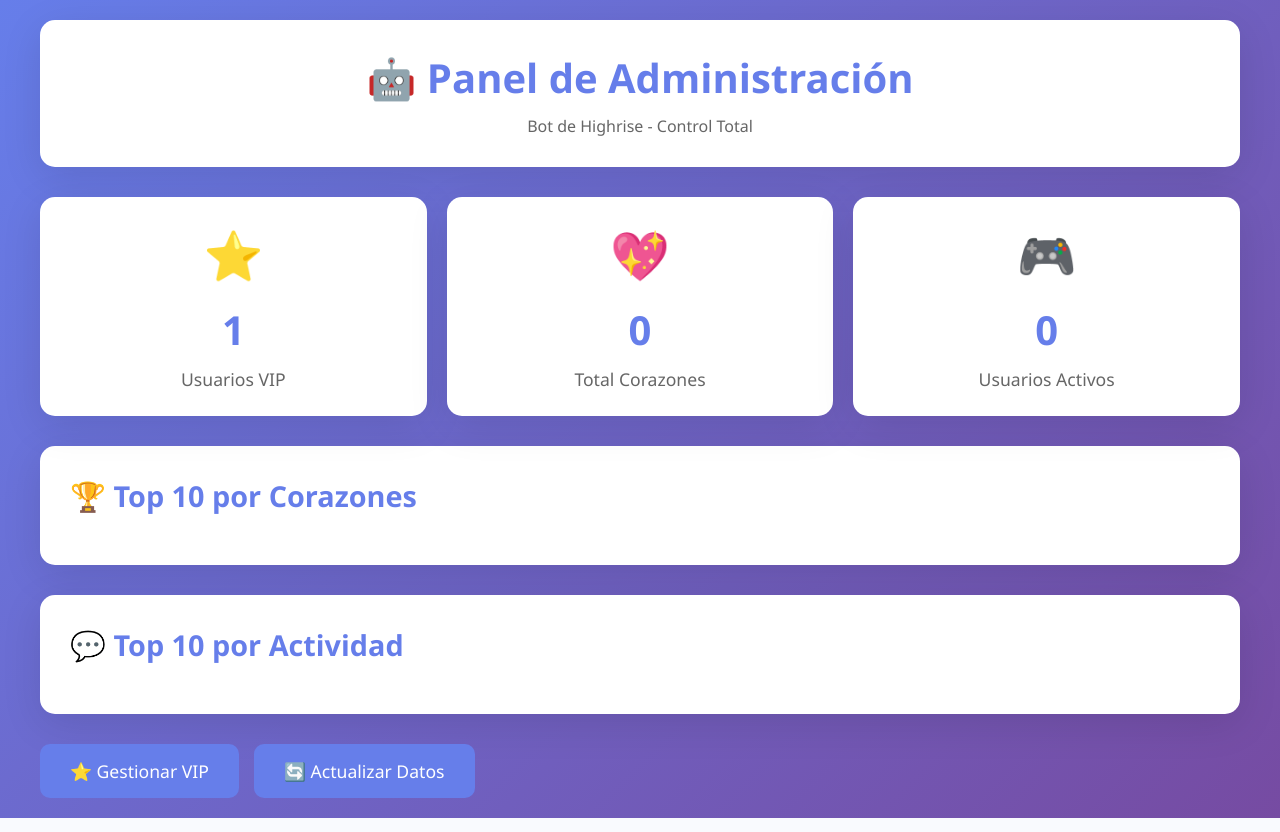
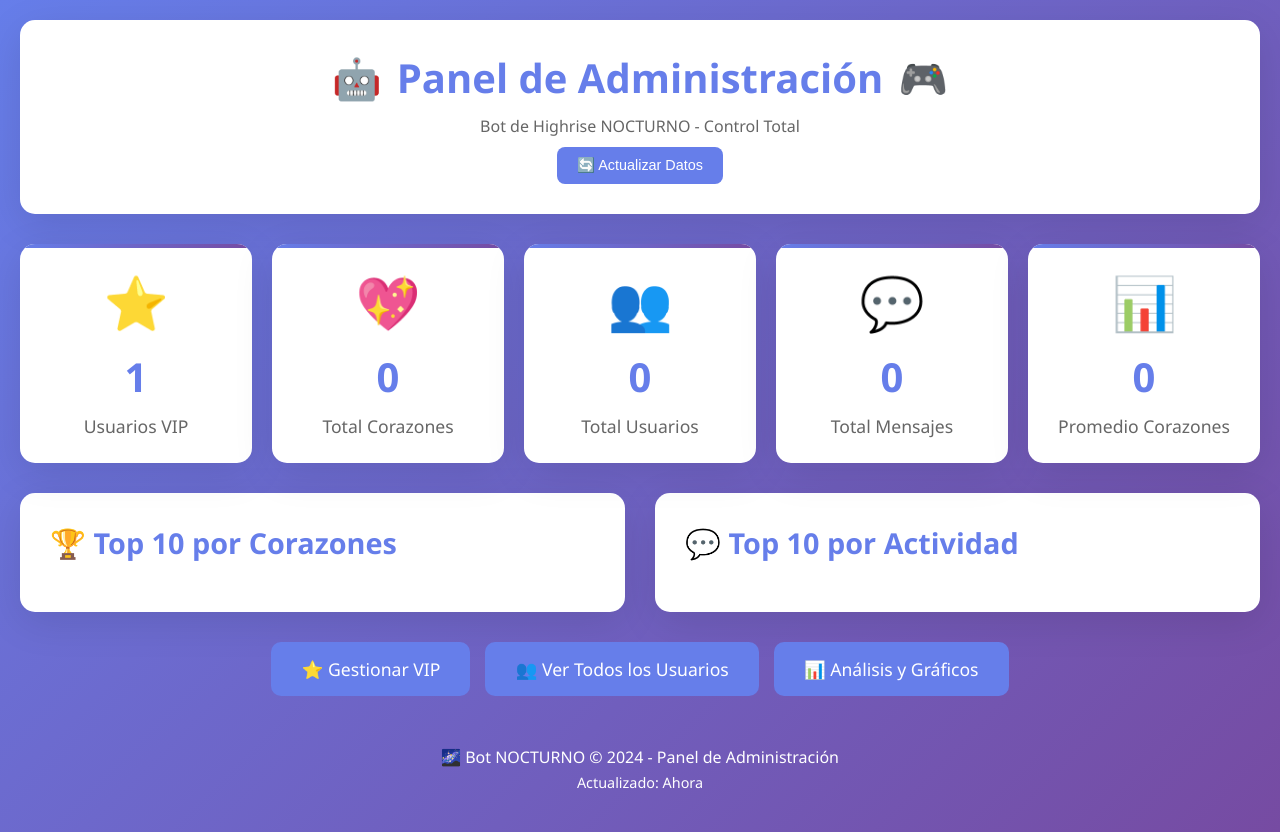
Before and after one commit to daikelcutino-spec/Leoparedes, a Flask app: page / in a window 1280 px wide. Run offline with Flask 3, Linux system fonts and the light colour scheme.

Commit message:
Assistant checkpoint
Assistant generated file changes:
- web_panel.py: Mejorar panel web con más estadísticas, gráficos y funcionalidad
- templates/index.html: Mejorar diseño del dashboard con más estadísticas y visuales
- templates/users.html: Crear página de lista completa de usuarios
- templates/analytics.html: Crear página de análisis con gráficos

---

User prompt:

Ponlo un poco más mejor y añade todo lo que sea posible y que pueda tocar esas partes para ver

Replit-Commit-Author: Assistant
Replit-Commit-Session-Id: 3f11bc77-e754-4571-9835-621530f2b4c4

```diff
--- a/templates/index.html
+++ b/templates/index.html
@@ -20,7 +20,7 @@
         }
 
         .container {
-            max-width: 1200px;
+            max-width: 1400px;
             margin: 0 auto;
         }
 
@@ -37,11 +37,32 @@
             color: #667eea;
             font-size: 2.5em;
             margin-bottom: 10px;
+            display: flex;
+            align-items: center;
+            justify-content: center;
+            gap: 15px;
+        }
+
+        .refresh-btn {
+            background: #667eea;
+            color: white;
+            border: none;
+            padding: 10px 20px;
+            border-radius: 8px;
+            cursor: pointer;
+            font-size: 0.9em;
+            margin-top: 10px;
+            transition: all 0.3s;
+        }
+
+        .refresh-btn:hover {
+            background: #764ba2;
+            transform: scale(1.05);
         }
 
         .stats-grid {
             display: grid;
-            grid-template-columns: repeat(auto-fit, minmax(250px, 1fr));
+            grid-template-columns: repeat(auto-fit, minmax(200px, 1fr));
             gap: 20px;
             margin-bottom: 30px;
         }
@@ -52,16 +73,35 @@
             border-radius: 15px;
             box-shadow: 0 10px 40px rgba(0,0,0,0.1);
             text-align: center;
-            transition: transform 0.3s;
+            transition: all 0.3s;
+            position: relative;
+            overflow: hidden;
+        }
+
+        .stat-card::before {
+            content: '';
+            position: absolute;
+            top: 0;
+            left: 0;
+            width: 100%;
+            height: 4px;
+            background: linear-gradient(90deg, #667eea, #764ba2);
         }
 
         .stat-card:hover {
             transform: translateY(-5px);
+            box-shadow: 0 15px 50px rgba(0,0,0,0.15);
         }
 
         .stat-card .icon {
             font-size: 3em;
             margin-bottom: 15px;
+            animation: pulse 2s infinite;
+        }
+
+        @keyframes pulse {
+            0%, 100% { transform: scale(1); }
+            50% { transform: scale(1.1); }
         }
 
         .stat-card .value {
@@ -76,22 +116,33 @@
             font-size: 1.1em;
         }
 
+        .main-content {
+            display: grid;
+            grid-template-columns: 1fr 1fr;
+            gap: 30px;
+            margin-bottom: 30px;
+        }
+
         .leaderboard {
             background: white;
             padding: 30px;
             border-radius: 15px;
             box-shadow: 0 10px 40px rgba(0,0,0,0.1);
-            margin-bottom: 30px;
         }
 
         .leaderboard h2 {
             color: #667eea;
             margin-bottom: 20px;
             font-size: 1.8em;
+            display: flex;
+            align-items: center;
+            gap: 10px;
         }
 
         .leaderboard-list {
             list-style: none;
+            max-height: 500px;
+            overflow-y: auto;
         }
 
         .leaderboard-item {
@@ -100,6 +151,12 @@
             display: flex;
             justify-content: space-between;
             align-items: center;
+            transition: all 0.3s;
+        }
+
+        .leaderboard-item:hover {
+            background: #f8f9fa;
+            transform: translateX(5px);
         }
 
         .leaderboard-item:last-child {
@@ -111,7 +168,12 @@
             color: #667eea;
             margin-right: 15px;
             font-size: 1.2em;
+            min-width: 40px;
         }
+
+        .leaderboard-item .rank.gold { color: #ffd700; }
+        .leaderboard-item .rank.silver { color: #c0c0c0; }
+        .leaderboard-item .rank.bronze { color: #cd7f32; }
 
         .leaderboard-item .username {
             flex-grow: 1;
@@ -128,6 +190,7 @@
             display: flex;
             gap: 15px;
             flex-wrap: wrap;
+            justify-content: center;
         }
 
         .btn {
@@ -140,7 +203,9 @@
             cursor: pointer;
             transition: all 0.3s;
             text-decoration: none;
-            display: inline-block;
+            display: inline-flex;
+            align-items: center;
+            gap: 10px;
         }
 
         .btn:hover {
@@ -149,22 +214,57 @@
             box-shadow: 0 5px 20px rgba(0,0,0,0.2);
         }
 
+        .footer {
+            text-align: center;
+            padding: 20px;
+            color: white;
+            margin-top: 30px;
+        }
+
+        @media (max-width: 1024px) {
+            .main-content {
+                grid-template-columns: 1fr;
+            }
+        }
+
         @media (max-width: 768px) {
             .header h1 {
                 font-size: 1.8em;
+                flex-direction: column;
             }
 
             .stats-grid {
                 grid-template-columns: 1fr;
             }
         }
+
+        .loading {
+            display: inline-block;
+            width: 20px;
+            height: 20px;
+            border: 3px solid rgba(255,255,255,.3);
+            border-radius: 50%;
+            border-top-color: white;
+            animation: spin 1s ease-in-out infinite;
+        }
+
+        @keyframes spin {
+            to { transform: rotate(360deg); }
+        }
     </style>
 </head>
 <body>
     <div class="container">
         <div class="header">
-            <h1>🤖 Panel de Administración</h1>
-            <p style="color: #666; margin-top: 10px;">Bot de Highrise - Control Total</p>
+            <h1>
+                <span>🤖</span>
+                <span>Panel de Administración</span>
+                <span>🎮</span>
+            </h1>
+            <p style="color: #666; margin-top: 10px;">Bot de Highrise NOCTURNO - Control Total</p>
+            <button class="refresh-btn" onclick="location.reload()">
+                🔄 Actualizar Datos
+            </button>
         </div>
 
         <div class="stats-grid">
@@ -181,18 +281,37 @@
             </div>
 
             <div class="stat-card">
-                <div class="icon">🎮</div>
-                <div class="value">{{ top_activity|length }}</div>
-                <div class="label">Usuarios Activos</div>
+                <div class="icon">👥</div>
+                <div class="value">{{ total_users }}</div>
+                <div class="label">Total Usuarios</div>
+            </div>
+
+            <div class="stat-card">
+                <div class="icon">💬</div>
+                <div class="value">{{ total_messages }}</div>
+                <div class="label">Total Mensajes</div>
+            </div>
+
+            <div class="stat-card">
+                <div class="icon">📊</div>
+                <div class="value">{{ avg_hearts }}</div>
+                <div class="label">Promedio Corazones</div>
             </div>
         </div>
 
+        <div class="main-content">
             <div class="leaderboard">
                 <h2>🏆 Top 10 por Corazones</h2>
                 <ul class="leaderboard-list">
                     {% for username, hearts in top_hearts %}
                     <li class="leaderboard-item">
-                    <span class="rank">#{{ loop.index }}</span>
+                        <span class="rank {% if loop.index == 1 %}gold{% elif loop.index == 2 %}silver{% elif loop.index == 3 %}bronze{% endif %}">
+                            {% if loop.index == 1 %}🥇
+                            {% elif loop.index == 2 %}🥈
+                            {% elif loop.index == 3 %}🥉
+                            {% else %}#{{ loop.index }}
+                            {% endif %}
+                        </span>
                         <span class="username">{{ username }}</span>
                         <span class="score">{{ hearts }} ❤️</span>
                     </li>
@@ -205,18 +324,38 @@
                 <ul class="leaderboard-list">
                     {% for username, messages in top_activity %}
                     <li class="leaderboard-item">
-                    <span class="rank">#{{ loop.index }}</span>
+                        <span class="rank {% if loop.index == 1 %}gold{% elif loop.index == 2 %}silver{% elif loop.index == 3 %}bronze{% endif %}">
+                            {% if loop.index == 1 %}🥇
+                            {% elif loop.index == 2 %}🥈
+                            {% elif loop.index == 3 %}🥉
+                            {% else %}#{{ loop.index }}
+                            {% endif %}
+                        </span>
                         <span class="username">{{ username }}</span>
-                    <span class="score">{{ messages }} mensajes</span>
+                        <span class="score">{{ messages }} 💬</span>
                     </li>
                     {% endfor %}
                 </ul>
             </div>
+        </div>
 
         <div class="nav-buttons">
             <a href="/vip" class="btn">⭐ Gestionar VIP</a>
-            <a href="/" class="btn" onclick="location.reload()">🔄 Actualizar Datos</a>
+            <a href="/users" class="btn">👥 Ver Todos los Usuarios</a>
+            <a href="/analytics" class="btn">📊 Análisis y Gráficos</a>
+        </div>
+
+        <div class="footer">
+            <p>🌌 Bot NOCTURNO © 2024 - Panel de Administración</p>
+            <p style="font-size: 0.9em; margin-top: 5px;">Actualizado: {{ config.get('last_update', 'Ahora') }}</p>
         </div>
     </div>
+
+    <script>
+        // Auto-refresh cada 30 segundos
+        setTimeout(() => {
+            location.reload();
+        }, 30000);
+    </script>
 </body>
 </html>
--- a/web_panel.py
+++ b/web_panel.py
@@ -20,7 +20,8 @@ def load_user_data():
     data = {
         "vip_users": set(),
         "hearts": {},
-        "activity": {}
+        "activity": {},
+        "user_info": {}
     }
 
     # Cargar VIP
@@ -48,6 +49,14 @@ def load_user_data():
                     if len(parts) >= 4:
                         data["activity"][parts[3]] = int(parts[1])
 
+    # Cargar info de usuarios
+    if os.path.exists("data/user_info.json"):
+        try:
+            with open("data/user_info.json", "r", encoding="utf-8") as f:
+                data["user_info"] = json.load(f)
+        except:
+            pass
+
     return data
 
 @app.route('/')
@@ -61,10 +70,18 @@ def index():
     # Top 10 por actividad
     top_activity = sorted(user_data["activity"].items(), key=lambda x: x[1], reverse=True)[:10]
 
+    # Estadísticas adicionales
+    total_users = len(user_data["user_info"])
+    total_messages = sum(user_data["activity"].values())
+    avg_hearts = sum(user_data["hearts"].values()) / len(user_data["hearts"]) if user_data["hearts"] else 0
+
     return render_template('index.html',
                          config=config,
                          vip_count=len(user_data["vip_users"]),
                          total_hearts=sum(user_data["hearts"].values()),
+                         total_users=total_users,
+                         total_messages=total_messages,
+                         avg_hearts=round(avg_hearts, 1),
                          top_hearts=top_hearts,
                          top_activity=top_activity)
 
@@ -72,6 +89,38 @@ def index():
 def vip_management():
     user_data = load_user_data()
     return render_template('vip.html', vip_users=sorted(user_data["vip_users"]))
+
+@app.route('/users')
+def users_list():
+    user_data = load_user_data()
+
+    # Combinar toda la información de usuarios
+    users_combined = []
+    for username in set(list(user_data["hearts"].keys()) + list(user_data["activity"].keys())):
+        user_info = {
+            "username": username,
+            "hearts": user_data["hearts"].get(username, 0),
+            "messages": user_data["activity"].get(username, 0),
+            "is_vip": username in user_data["vip_users"]
+        }
+        users_combined.append(user_info)
+
+    # Ordenar por corazones
+    users_combined.sort(key=lambda x: x["hearts"], reverse=True)
+
+    return render_template('users.html', users=users_combined)
+
+@app.route('/analytics')
+def analytics():
+    user_data = load_user_data()
+
+    # Preparar datos para gráficos
+    hearts_data = sorted(user_data["hearts"].items(), key=lambda x: x[1], reverse=True)[:15]
+    activity_data = sorted(user_data["activity"].items(), key=lambda x: x[1], reverse=True)[:15]
+
+    return render_template('analytics.html',
+                         hearts_data=hearts_data,
+                         activity_data=activity_data)
 
 @app.route('/api/add_vip', methods=['POST'])
 def add_vip():
@@ -120,7 +169,8 @@ def get_stats():
     return jsonify({
         "vip_count": len(user_data["vip_users"]),
         "total_hearts": sum(user_data["hearts"].values()),
-        "total_users": len(user_data["hearts"]),
+        "total_users": len(set(list(user_data["hearts"].keys()) + list(user_data["activity"].keys()))),
+        "total_messages": sum(user_data["activity"].values()),
         "active_users": len(user_data["activity"])
     })
 
```
Also changed, not shown: templates/analytics.html (added, +182 -0 lines), templates/users.html (added, +191 -0 lines). Lines whose indentation alone changed are shown as unchanged.
